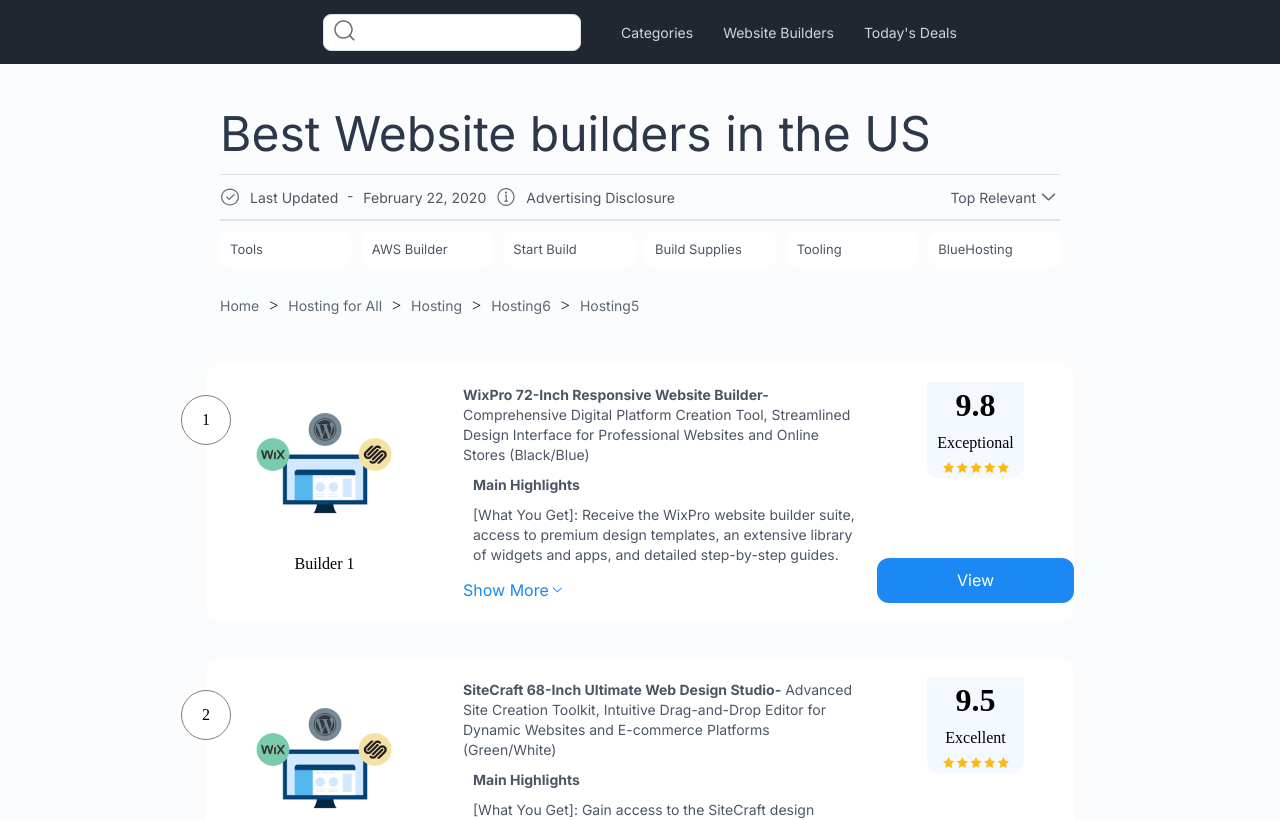
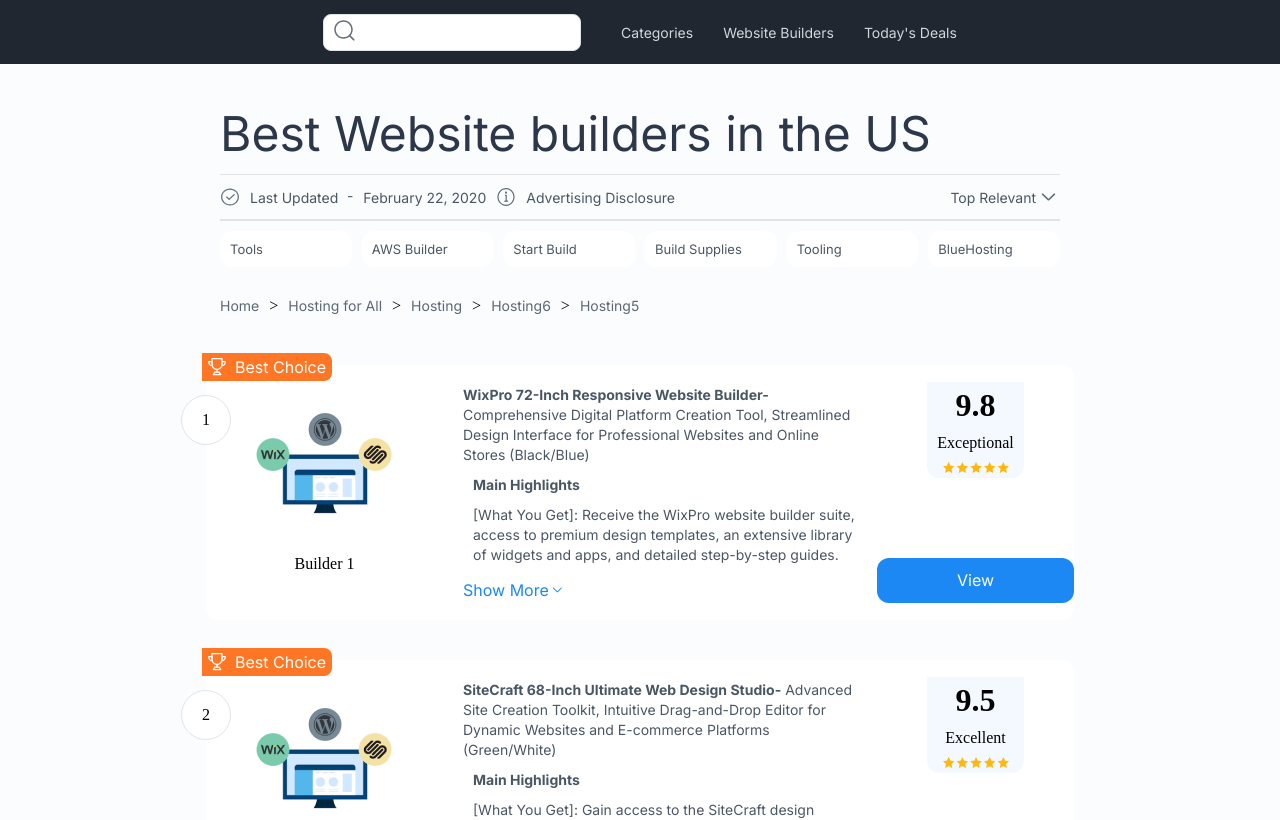
Before and after one commit to sarth-akvaish/LLC_Demo, a React (Vite) app: page / in a window 1280 px wide. Shown: the top 820 px of the page. Built offline with nearby package versions, Linux system fonts and the light colour scheme.

Commit message:
added bubble component

```diff
--- /dev/null
+++ b/src/components/Bubble/Bubble.jsx
@@ -0,0 +1,19 @@
+import React from 'react'
+import './Bubble.scss'
+
+const Bubble = () => {
+    return (
+        <div className='bubble'>
+            <svg width="20" height="20" viewBox="0 0 20 20" fill="none" xmlns="http://www.w3.org/2000/svg">
+                <path fill-rule="evenodd" clip-rule="evenodd" d="M4.375 1.6665C4.375 1.32133 4.65482 1.0415 5 1.0415H15C15.3452 1.0415 15.625 1.32133 15.625 1.6665V7.35278C15.625 10.5234 13.1236 13.1248 10 13.1248C6.87644 13.1248 4.375 10.5234 4.375 7.35278V1.6665ZM5.625 2.2915V7.35278C5.625 9.86744 7.60071 11.8748 10 11.8748C12.3993 11.8748 14.375 9.86744 14.375 7.35278V2.2915H5.625Z" fill="white" />
+                <path fill-rule="evenodd" clip-rule="evenodd" d="M1.0415 4.58301C1.0415 4.23783 1.32133 3.95801 1.6665 3.95801H4.99984C5.34502 3.95801 5.62484 4.23783 5.62484 4.58301V8.74967C5.62484 9.09485 5.34502 9.37467 4.99984 9.37467C2.92768 9.37467 1.0415 7.64239 1.0415 4.58301ZM2.32395 5.20801C2.50507 6.88881 3.41739 7.77588 4.37484 8.03944V5.20801H2.32395Z" fill="white" />
+                <path fill-rule="evenodd" clip-rule="evenodd" d="M14.375 4.58301C14.375 4.23783 14.6548 3.95801 15 3.95801H18.3333C18.6785 3.95801 18.9583 4.23783 18.9583 4.58301C18.9583 7.64239 17.0722 9.37467 15 9.37467C14.6548 9.37467 14.375 9.09485 14.375 8.74967V4.58301ZM15.625 5.20801V8.03944C16.5824 7.77588 17.4948 6.88881 17.6759 5.20801H15.625Z" fill="white" />
+                <path fill-rule="evenodd" clip-rule="evenodd" d="M10 12.708C10.3452 12.708 10.625 12.9878 10.625 13.333V14.9997C10.625 15.3449 10.3452 15.6247 10 15.6247C9.65482 15.6247 9.375 15.3449 9.375 14.9997V13.333C9.375 12.9878 9.65482 12.708 10 12.708Z" fill="white" />
+                <path fill-rule="evenodd" clip-rule="evenodd" d="M7.25514 14.6726C7.36887 14.4877 7.57042 14.375 7.78752 14.375H12.101C12.3111 14.375 12.5071 14.4805 12.6228 14.6559L14.2717 17.1559C14.3983 17.3478 14.4093 17.5938 14.3003 17.7963C14.1913 17.9987 13.9799 18.125 13.75 18.125H6.25C6.0236 18.125 5.81491 18.0026 5.70445 17.805C5.59398 17.6073 5.59902 17.3654 5.71762 17.1726L7.25514 14.6726ZM8.13687 15.625L7.36812 16.875H12.5891L11.7646 15.625H8.13687Z" fill="white" />
+            </svg>
+            <p>Best Choice</p>
+        </div>
+    )
+}
+
+export default Bubble
--- /dev/null
+++ b/src/components/Bubble/Bubble.scss
@@ -0,0 +1,36 @@
+$breakpoint-sm: 576px; // Small devices (phones)
+$breakpoint-md: 768px; // Medium devices (tablets)
+$breakpoint-lg: 992px; // Large devices (desktops)
+$breakpoint-xl: 1200px; // Extra large devices (large desktops)
+
+
+.bubble {
+    background-color: rgba(255, 119, 36, 1);
+    display: flex;
+    color: white;
+    flex-direction: row;
+    width: 130px;
+    height: 28px;
+    gap: 8px;
+    padding: 5px;
+    align-items: center;
+    border-radius: 0 8px 8px 0;
+    position: absolute;
+    top: -12px;
+    left: -4px;
+
+    @media (max-width: $breakpoint-sm) {
+        width: 120px;
+        gap: 3px;
+        height: 24px;
+    }
+
+    p {
+        font-size: 16px;
+        font-family: 'Inter';
+
+        @media (max-width: $breakpoint-sm) {
+            font-size: 14px;
+        }
+    }
+}
--- a/src/components/Card/Card.jsx
+++ b/src/components/Card/Card.jsx
@@ -2,9 +2,11 @@
 import './Card.scss'
 import img from '/img.png'
 import stars from '/stars.png'
+import Bubble from '../Bubble/Bubble'
 const Card = (props) => {
     return (
         <div className='card'>
+            {props.isBestValue ? <Bubble /> : <></>}
             <div className='index'>{props.id}</div>
             <div className='card-1'>
                 <img src={img} alt="img" />
--- a/src/components/Card/Card.scss
+++ b/src/components/Card/Card.scss
@@ -39,7 +39,7 @@
         border-radius: 50%;
         display: flex;
         align-items: center;
-        border: 1px solid rgb(126, 126, 126);
+        border: 1px solid rgba(225, 228, 230, 1);
         // top: 380px;
         justify-content: center;
         left: -25px;
--- a/src/components/CardContainer/Cardcontainer.jsx
+++ b/src/components/CardContainer/Cardcontainer.jsx
@@ -32,7 +32,7 @@
       "rating": 9.3,
       "remarks": "Exceptional",
       "isMain": false,
-      "isBestValue": true,
+      "isBestValue": false,
     },
     {
       "id": 4,
@@ -42,7 +42,7 @@
       "rating": 9.1,
       "remarks": "Very Good",
       "isMain": true,
-      "isBestValue": true,
+      "isBestValue": false,
     }
   ]
   return (
```
Also changed, not shown: public/bubble.png (added).
